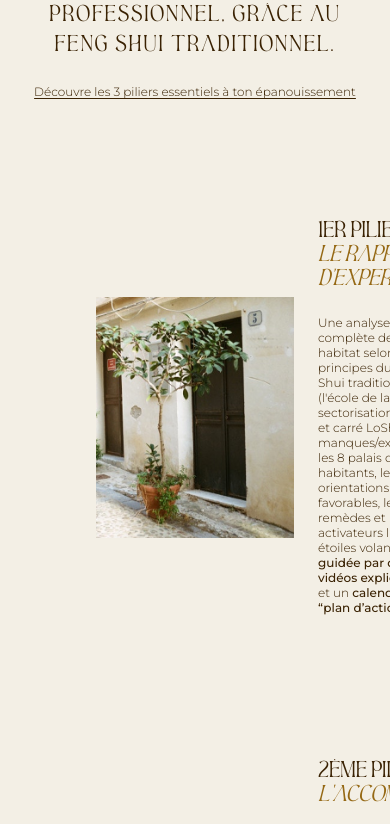
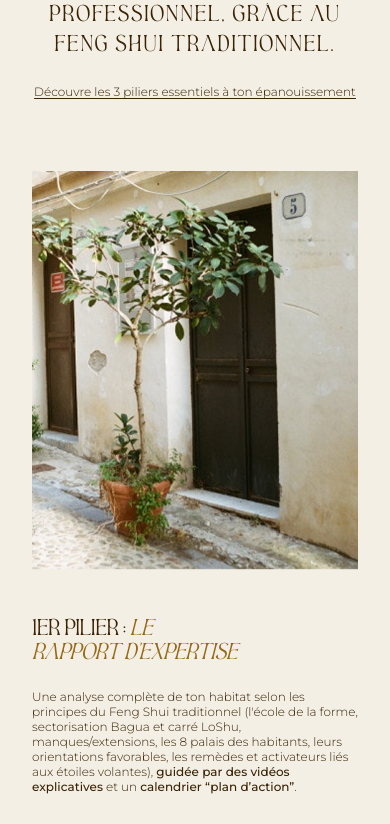
Before and after one commit to ljeandin/emergence, a Vue app: page / in a window 390 px wide. Shown: the part 3740-4564 px from the top of the page. Built offline with nearby package versions, Linux system fonts and the light colour scheme; a web font is replaced by a local one.

Commit message:
Responsive for offer

```diff
--- a/src/components/organisms/offer/Offer.vue
+++ b/src/components/organisms/offer/Offer.vue
@@ -73,7 +73,7 @@
             />
             <div class="offer-part__text">
                 <h2 class="offer-part__title heading-2">
-                    {{ offer.title }} :
+                    {{ offer.title }}&nbsp:
                     <em>{{ offer.subtitle }}</em>
                 </h2>
                 <div v-if="offer.type === 'paragraph'">
--- a/src/components/organisms/offer/offer.scss
+++ b/src/components/organisms/offer/offer.scss
@@ -1,9 +1,9 @@
 .offer {
     width: 100%;
-    overflow: hidden;
     display: flex;
     flex-direction: column;
     align-items: center;
+    padding-bottom: $spacing-md;
 
     &__header {
         padding: $spacing-xs $spacing-sm;
@@ -17,19 +17,18 @@
 }
 
 .offer-part {
-    width: 100%;
-    position: sticky;
-    top: $header-height;
     display: flex;
+    flex-direction: column;
     align-items: center;
     gap: $spacing-xs;
-    padding: $spacing-xl;
-    padding-bottom: $spacing-md;
+    padding: $spacing-md $spacing-sm 0;
     background: $color-background;
-
     &__text {
-        position: relative;
+        position: sticky;
+        top: $header-height;
         max-width: 60ch;
+        background-color: $color-background;
+        padding-top: $spacing-xxs;
         li {
             list-style-position: inside;
 
@@ -45,15 +44,41 @@
     }
 
     &__image {
+        max-height: calc(80vh - $header-height);
+        object-fit: cover;
+        position: sticky;
+        top: calc($header-height + $spacing-xs);
         width: 42 * $spacing;
+        padding-bottom: $spacing;
     }
 }
 
 @media (min-width: $screen-md) {
-    .offer {
-        &__header {
-            padding: $spacing-md $spacing-lg;
-            gap: $spacing-md;
+    .offer__header {
+        gap: $spacing-md;
+    }
+
+    .offer-part {
+        position: sticky;
+        top: $header-height;
+        flex-direction: row;
+        align-items: center;
+        padding: $spacing-md $spacing-xl 0;
+
+        &__text {
+            position: static;
+        }
+
+        &__image {
+            position: static;
+            padding-bottom: 0;
         }
     }
 }
+
+@media (min-width: $screen-lg) {
+    .offer__header {
+        padding-left: $spacing-lg;
+        padding-right: $spacing-lg;
+    }
+}
--- a/src/components/organisms/testimonials/testimonials.scss
+++ b/src/components/organisms/testimonials/testimonials.scss
@@ -65,9 +65,3 @@
         }
     }
 }
-
-@media (min-width: $screen-lg) {
-    .testimonial {
-        padding-top: $spacing-xl;
-    }
-}
```
